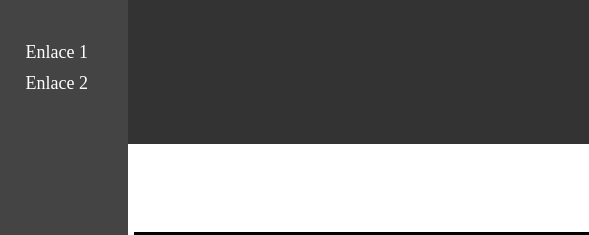
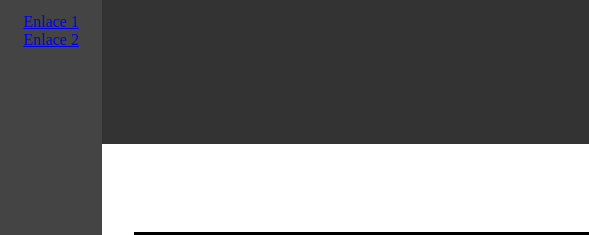
Before and after one commit to Eduu115/Blog_personal, a plain HTML site: page index.html in a window 1280 px wide. Shown: the top 235 px of the page, 0-589 px from the left. Drawn offline with Linux system fonts and the light colour scheme.

Commit message:
solving troubles with lists

```diff
--- a/index.html
+++ b/index.html
@@ -15,7 +15,9 @@
             <h1>TITULO</h1>
         </div>
         <div class="cabecero-foto">
-            <img class="imagen-borde" src="https://www.isesinstituto.com/wp-content/uploads/2020/02/istock-1158245282.jpg" alt="Imagen con borde arriba" >
+            <img class="imagen-borde"
+            src="https://www.isesinstituto.com/wp-content/uploads/2020/02/istock-1158245282.jpg"
+            alt="Imagen con borde arriba" >
         </div>
 
 
@@ -23,10 +25,10 @@
 
     <!-- Pegado a la izquierda -->
     <div class="navbarIndex">
-        <ul>
-            <li><a href="https://google.com">Enlace 1</a></li>
-            <li><a href="#">Enlace 2</a></li>
-        </ul>
+
+        <a class="navA" href="https://google.com">Enlace 1</a>
+        <a class="navA" href="#">Enlace 2</a>
+
     </div>
 
     <!-- Marcador volver arriba -->
--- a/style.css
+++ b/style.css
@@ -47,26 +47,15 @@ main{
     left: 0;
     width: 6%;
     background-color: #444;
-    padding: 2%;
+    padding: 1%;
     min-height: 100%;
+    display: flex;
+    flex-direction: column;
+    justify-content:flex-start;
+    align-items: center;
 }
 
-.navbarIndex ul {
-    list-style: none;
-    padding: 0;
-}
-
-.navbarIndex ul li {
-    margin: 10px 0;
-}
-
-.navbarIndex ul li a {
-    color: white;
-    text-decoration: none;
-    font-size: 18px;
-}
-
-.navbarIndex ul li a:hover {
+.navbarIndex a:hover {
     text-decoration: underline;
 }
 
@@ -100,11 +89,15 @@ main{
     border-radius: 5px;
 }
 
+ul{
+    height: 100%;
+}
+
 #arriba:hover {
     background-color: #555;
 }
 @media screen and (max-width: 768px) { /*como si fuera para moviles, reducimos la letra y ponemos el flex en columna */
-    *, body {
+    body {
       color: aqua;
     }
 
@@ -118,7 +111,11 @@ main{
   }
 
   @media screen and (max-width: 768px) {
-    li, a, ul{
+
+    a.navA{
+        font-size: 60%;
+        background-color: aqua;
 
     }
+
   }
```
